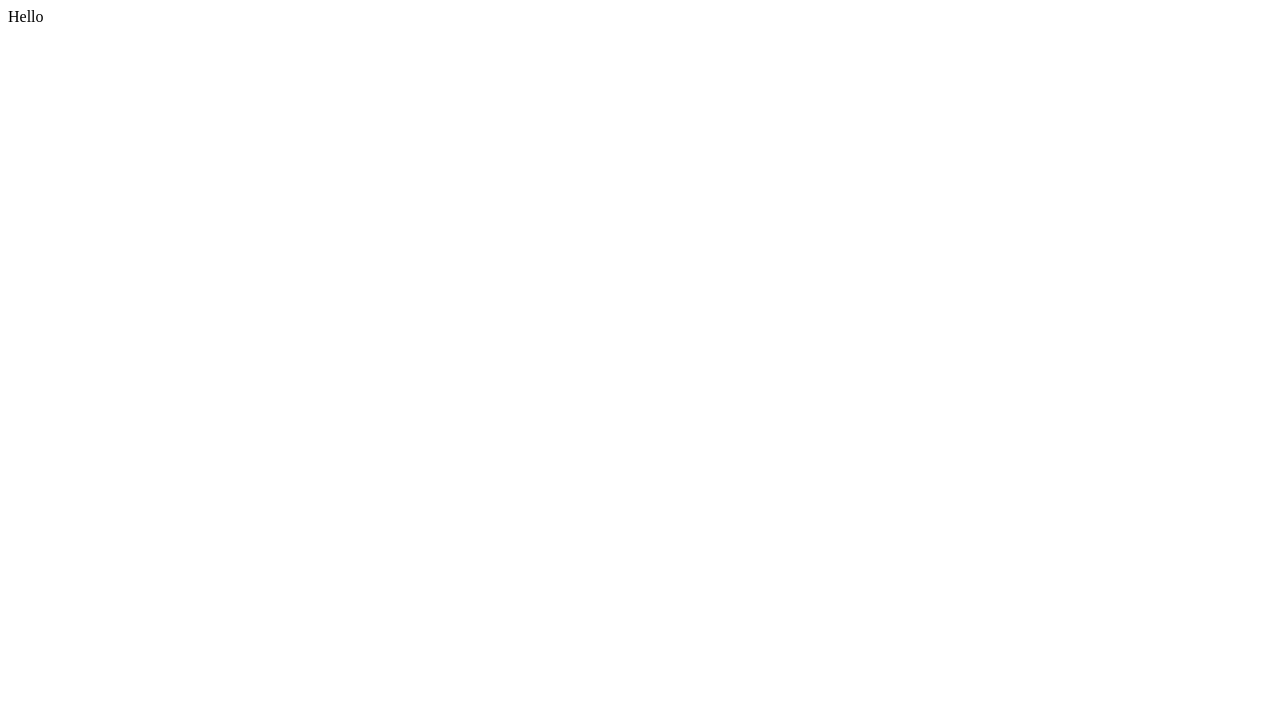
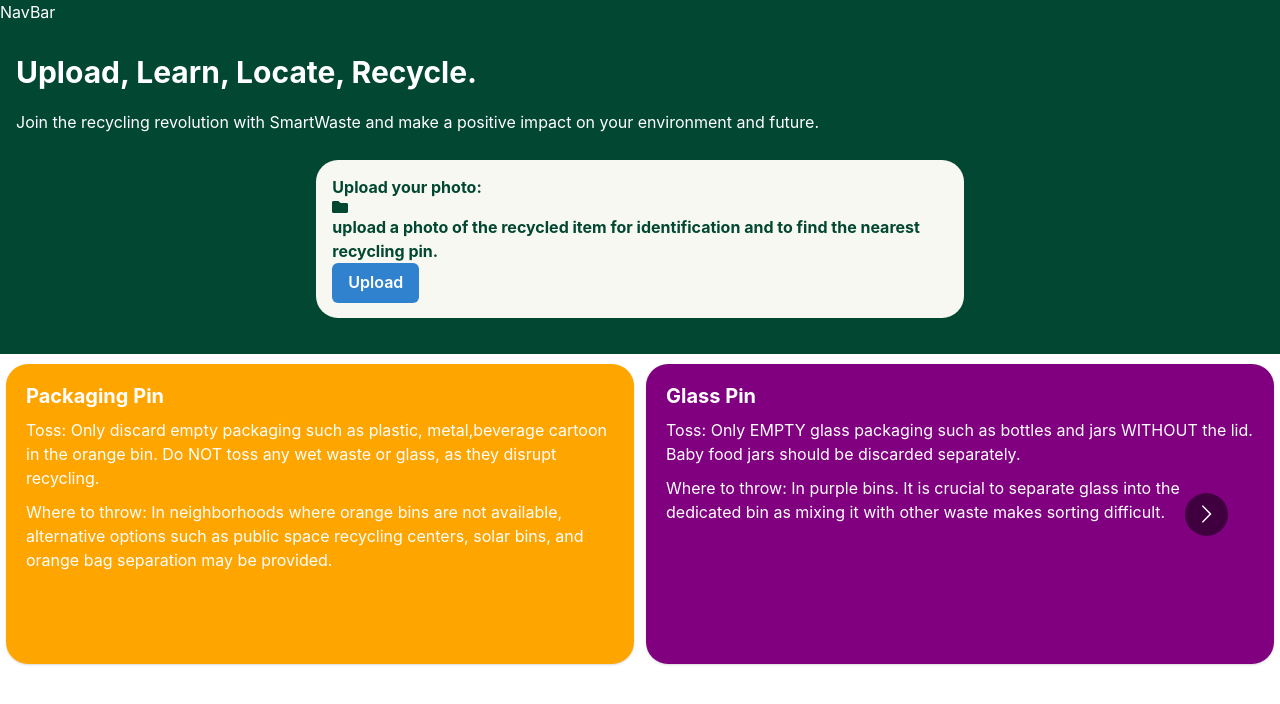
Before and after one commit to Golannnnn/smartwaste-fe, a React (Create React App) app: page / in a window 1280 px wide. Shown: the top 704 px of the page. Built offline with nearby package versions, Linux system fonts and the light colour scheme.

Commit message:
home page and rules

```diff
--- a/package.json
+++ b/package.json
@@ -3,6 +3,7 @@
   "version": "0.1.0",
   "private": true,
   "dependencies": {
+    "@chakra-ui/icons": "^2.0.19",
     "@chakra-ui/react": "^2.6.1",
     "@emotion/react": "^11.11.0",
     "@emotion/styled": "^11.11.0",
@@ -11,8 +12,11 @@
     "@testing-library/user-event": "^13.5.0",
     "axios": "^1.4.0",
     "framer-motion": "^10.12.16",
+    "install": "^0.13.0",
     "react": "^18.2.0",
     "react-dom": "^18.2.0",
+    "react-icons": "^4.9.0",
+    "react-multi-carousel": "^2.8.4",
     "react-scripts": "5.0.1",
     "web-vitals": "^2.1.4"
   },
--- a/src/App.js
+++ b/src/App.js
@@ -1,5 +1,16 @@
+import Home from "./componenets/Home";
+import Navbar from "./componenets/Navbar";
+import Rules from "./componenets/Rules";
+
 function App() {
-  return <div className="App">Hello</div>;
+  return (
+    <div>
+      <Navbar />
+      <Home />
+      <Rules />
+
+    </div>
+  )
 }
 
 export default App;
--- /dev/null
+++ b/src/componenets/Home.jsx
@@ -0,0 +1,62 @@
+import React, { useState } from "react";
+import { FaFolder } from "react-icons/fa";
+import { Container, Button, Text, Heading } from "@chakra-ui/react";
+
+const Home = () => {
+  const [file, setFile] = useState("");
+
+  const handleUpdate = (e) => {
+    e.preventDefault();
+  };
+
+  return (
+    <Container
+      maxW="m"
+      bg="#024731"
+      color="#fff"
+      h="330px"
+      py="10px"
+      position="relative"
+    >
+      <Text>
+        <Heading size="lg" py="20px">
+          Upload, Learn, Locate, Recycle.
+        </Heading>
+        <Text>
+          Join the recycling revolution with SmartWaste and make a positive
+          impact on your environment and future.
+        </Text>
+      </Text>
+      <Container
+        bg="#f8f8f2"
+        color="#024731"
+        py="15px"
+        mt="26px"
+        borderRadius="22px"
+        fontWeight="bold"
+      >
+        <form>
+          <label htmlFor="file">
+            Upload your photo:{" "}
+            <FaFolder className="icon" style={{ cursor: "pointer" }} />
+          </label>
+          <Text>
+            upload a photo of the recycled item for identification and to find
+            the nearest recycling pin.
+          </Text>
+          <input
+            type="file"
+            id="file"
+            onChange={(e) => setFile(e.target.files[0])}
+            style={{ display: "none" }}
+          />
+          <Button onClick={handleUpdate} colorScheme="blue">
+            Upload
+          </Button>
+        </form>
+      </Container>
+    </Container>
+  );
+};
+
+export default Home;
--- /dev/null
+++ b/src/componenets/Navbar.jsx
@@ -0,0 +1,16 @@
+import React from 'react'
+import { Flex, Box, Spacer, Menu, MenuButton, MenuList, MenuItem, IconButton } from "@chakra-ui/react";
+import { HamburgerIcon } from "@chakra-ui/icons";
+import "../assets/smartwaste_logo.png"
+
+const Navbar = () => {
+  return (
+    <div>
+      <Flex bg="#024731" color="#fff" align-item="center">
+          NavBar
+      </Flex>
+    </div>
+  );
+}
+
+export default Navbar
--- /dev/null
+++ b/src/componenets/Rules.jsx
@@ -0,0 +1,70 @@
+import React from "react";
+import { Card, CardBody, Text, Heading } from "@chakra-ui/react";
+import Carousel from "react-multi-carousel";
+import "react-multi-carousel/lib/styles.css";
+
+const Rules = () => {
+  const responsive = {
+    superLargeDesktop: {
+      breakpoint: { max: 4000, min: 3000 },
+      items: 5,
+    },
+    desktop: {
+      breakpoint: { max: 3000, min: 1024 },
+      items: 3,
+    },
+    tablet: {
+      breakpoint: { max: 1024, min: 464 },
+      items: 2,
+    },
+    mobile: {
+      breakpoint: { max: 464, min: 0 },
+      items: 1,
+    },
+  };
+
+  return (
+    <div>
+      <Carousel responsive={responsive}>
+        <Card bg="orange" color="#fff" borderRadius="22px" my="10px" mx="6px" h="300px">
+          <CardBody>
+            <Heading size="md" pb="10px">
+              Packaging Pin
+            </Heading>
+            <Text pb="10px">
+              Toss: Only discard empty packaging such as plastic, metal,beverage
+              cartoon in the orange bin. Do NOT toss any wet waste or glass, as
+              they disrupt recycling.
+            </Text>
+            <Text>
+              Where to throw: In neighborhoods where orange bins are not
+              available, alternative options such as public space recycling
+              centers, solar bins, and orange bag separation may be provided.
+            </Text>
+          </CardBody>
+        </Card>
+        <Card bg="purple" color="#fff" borderRadius="22px" my="10px" mx="6px" h="300px">
+          <CardBody>
+            <Heading size="md" pb="10px">
+              Glass Pin
+            </Heading>
+            <Text pb="10px">
+              Toss: Only EMPTY glass packaging such as bottles and jars WITHOUT
+              the lid. Baby food jars should be discarded separately.
+            </Text>
+            <Text>
+              Where to throw: In purple bins. It is crucial to separate glass into the dedicated bin as mixing it with other waste makes sorting difficult.
+            </Text>
+          </CardBody>
+        </Card>
+
+        <div>Item 2</div>
+        <div>Item 3</div>
+        <div>Item 4</div>
+      </Carousel>
+
+    </div>
+  );
+};
+
+export default Rules;
--- a/src/index.js
+++ b/src/index.js
@@ -1,10 +1,13 @@
 import React from "react";
 import ReactDOM from "react-dom/client";
 import App from "./App";
+import { ChakraProvider } from "@chakra-ui/react";
 
 const root = ReactDOM.createRoot(document.getElementById("root"));
 root.render(
   <React.StrictMode>
-    <App />
+    <ChakraProvider>
+      <App />
+    </ChakraProvider>
   </React.StrictMode>
 );
```
Also changed, not shown: src/assets/smartwaste_logo.png (added), 1 other file (tests, documents, lock files or other folders).
